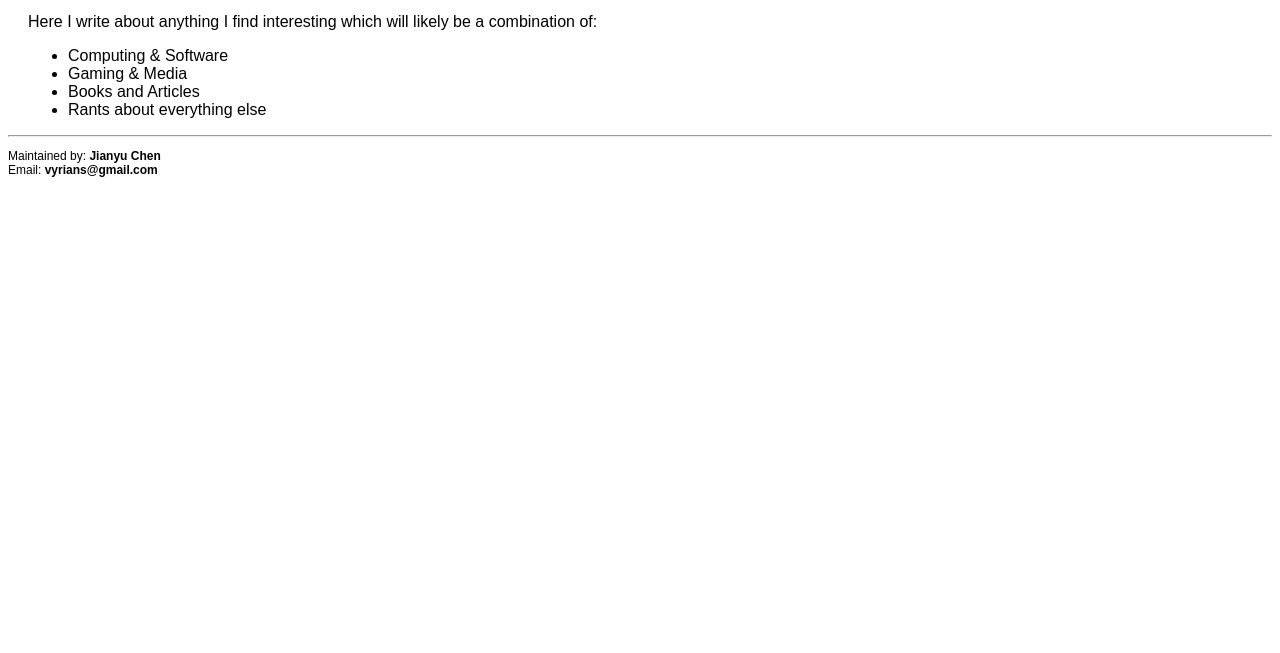
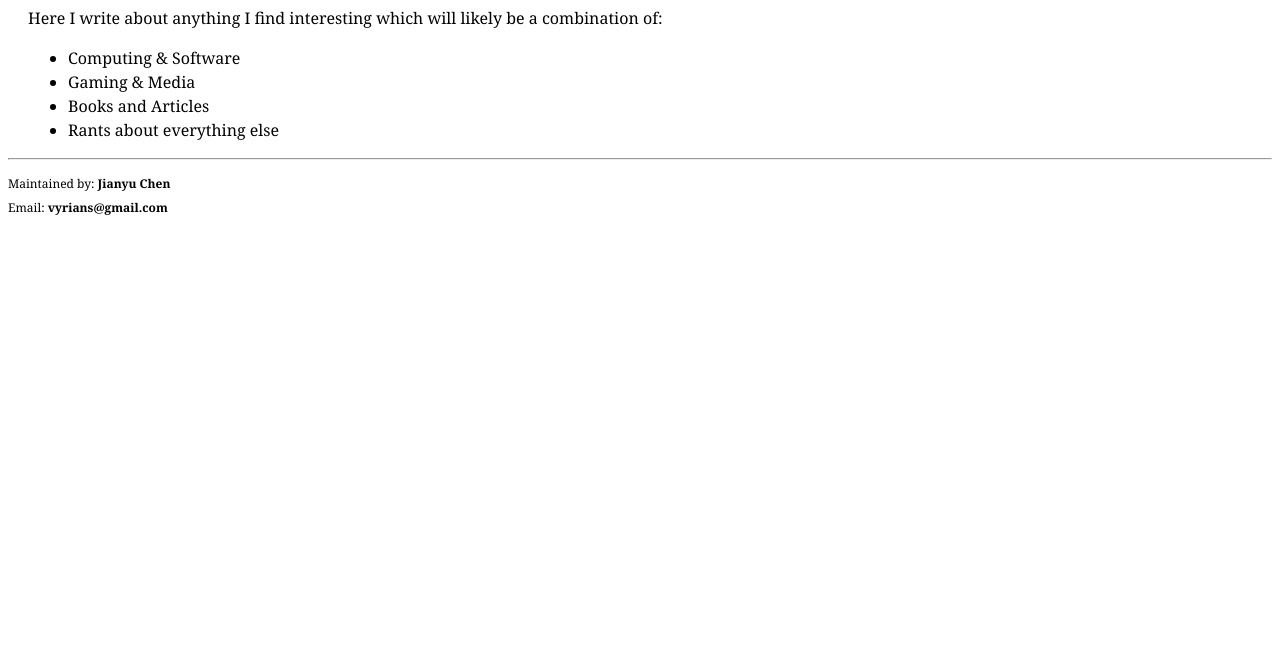
Before and after one commit to VyRianS/myweb, a plain HTML site: page index.html in a window 1280 px wide. Shown: the part 147-800 px from the top of the page. Drawn offline with Linux system fonts and the light colour scheme.

Commit message:
changed body font

```diff
--- a/css/style.css
+++ b/css/style.css
@@ -1,6 +1,9 @@
 
 body {
-	font-family: Arial, Helvetica, sans-serif;
+	/* font-family: Arial, Helvetica, sans-serif; */
+	font-family: Georgia, "Times New roman", Times, serif;
+	font-size: 16px;
+	line-height: 24px;
 }
 
 
```
